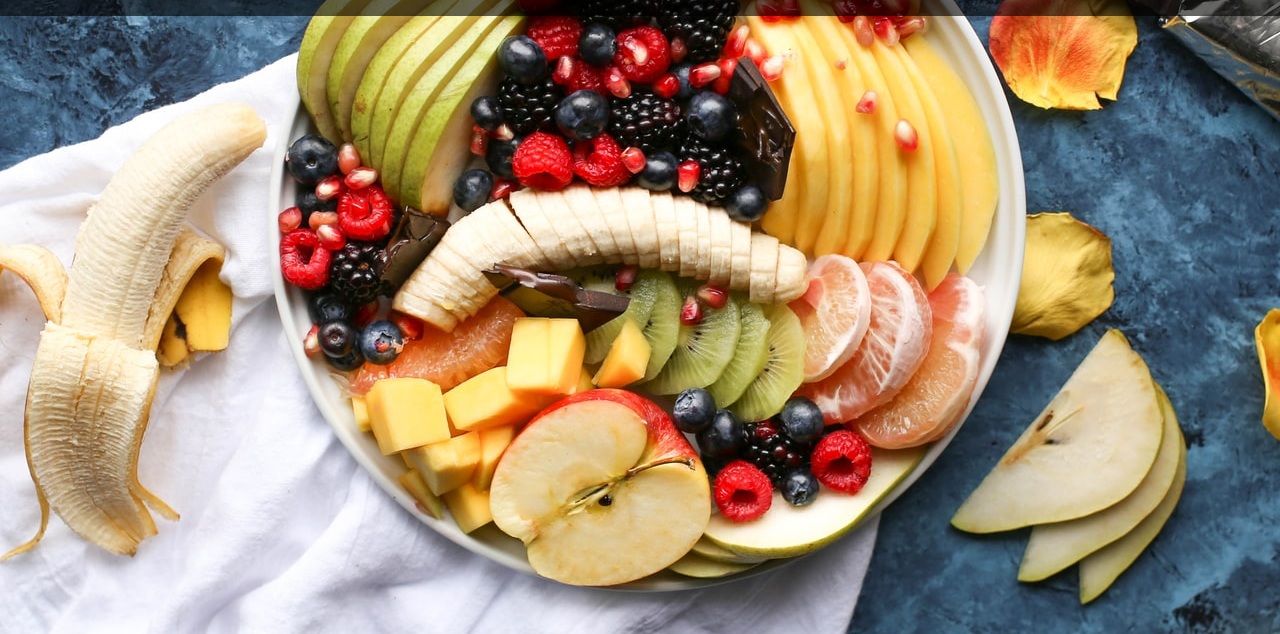
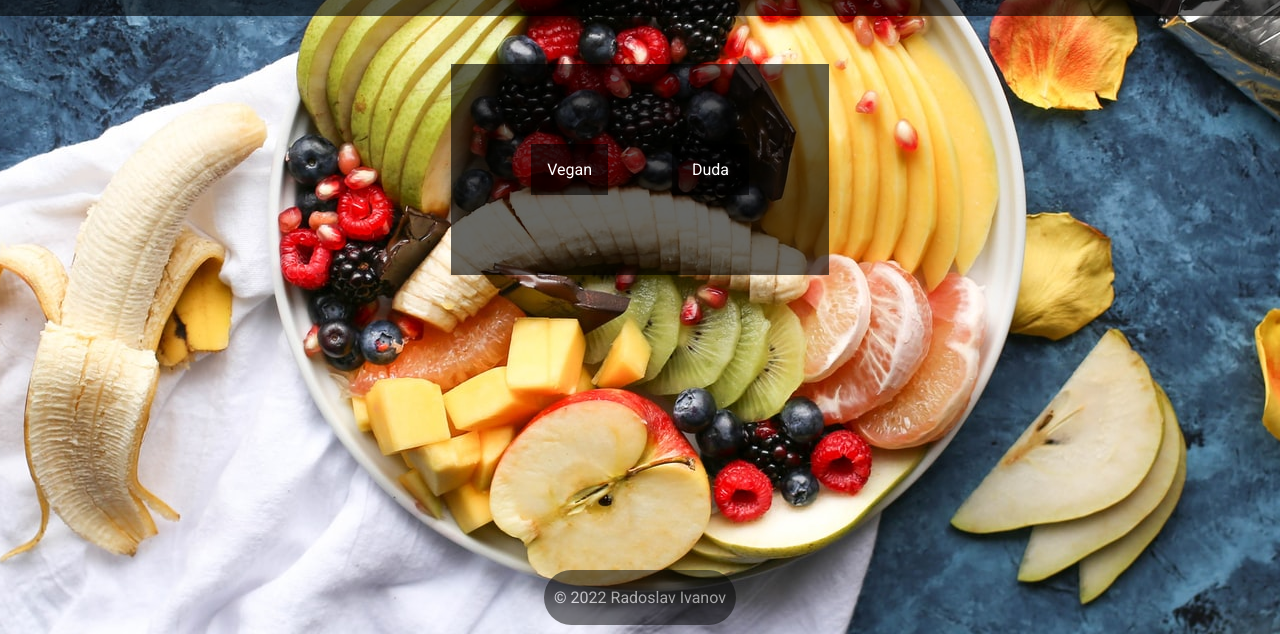
Before and after one commit to BeepBoopItsJoop/Restaurant, a website built with webpack: page dist/index.html in a window 1280 px wide. Shown: the part 166-800 px from the top of the page. Built offline with nearby package versions, Linux system fonts and the light colour scheme.

Commit message:
Prototype grid layout done

```diff
--- a/src/index.js
+++ b/src/index.js
@@ -1,2 +1,2 @@
 import './style.css';
-import Background from './img/bg.jpg';
+import page from './page.js'
--- /dev/null
+++ b/src/page.js
@@ -0,0 +1,17 @@
+const container = document.querySelector('#content')
+
+const menuDiv = document.createElement('div')
+menuDiv.className = "menu"
+
+const menuItem = document.createElement('div')
+menuItem.className = "menu-item"
+menuItem.innerText = 'Vegan'
+
+const menuItem1 = document.createElement('div')
+menuItem1.className = "menu-item"
+menuItem1.innerText = 'Duda'
+
+menuDiv.append(menuItem)
+menuDiv.append(menuItem1)
+
+container.append(menuDiv)
--- a/src/style.css
+++ b/src/style.css
@@ -47,3 +47,36 @@ nav button {
     background-color: rgba(0, 0, 0, 0.2);
     color: white;
 }
+
+main {
+    color: white;
+}
+
+
+.menu {
+    display: grid;
+    grid-template-columns: 1fr 1fr;
+    gap: 4em;
+    padding: 5em;
+    margin-top: 3em;
+    background-color: rgba(0, 0, 0, 0.6);
+}
+
+.menu-item {
+    white-space: nowrap;
+    background-color: rgba(0, 0, 0, 0.6);
+    display: flex;
+    align-items: center;
+    justify-content: center;
+    padding: 1em;
+}
+
+footer {
+    color: white;
+    position: absolute;
+    top: 92vh;
+    background-color: black;
+    opacity: 0.5;
+    border-radius: 50px;
+    padding: 2px 10px;
+}
```
Also changed, not shown: dist/index.html, dist/main.js.
